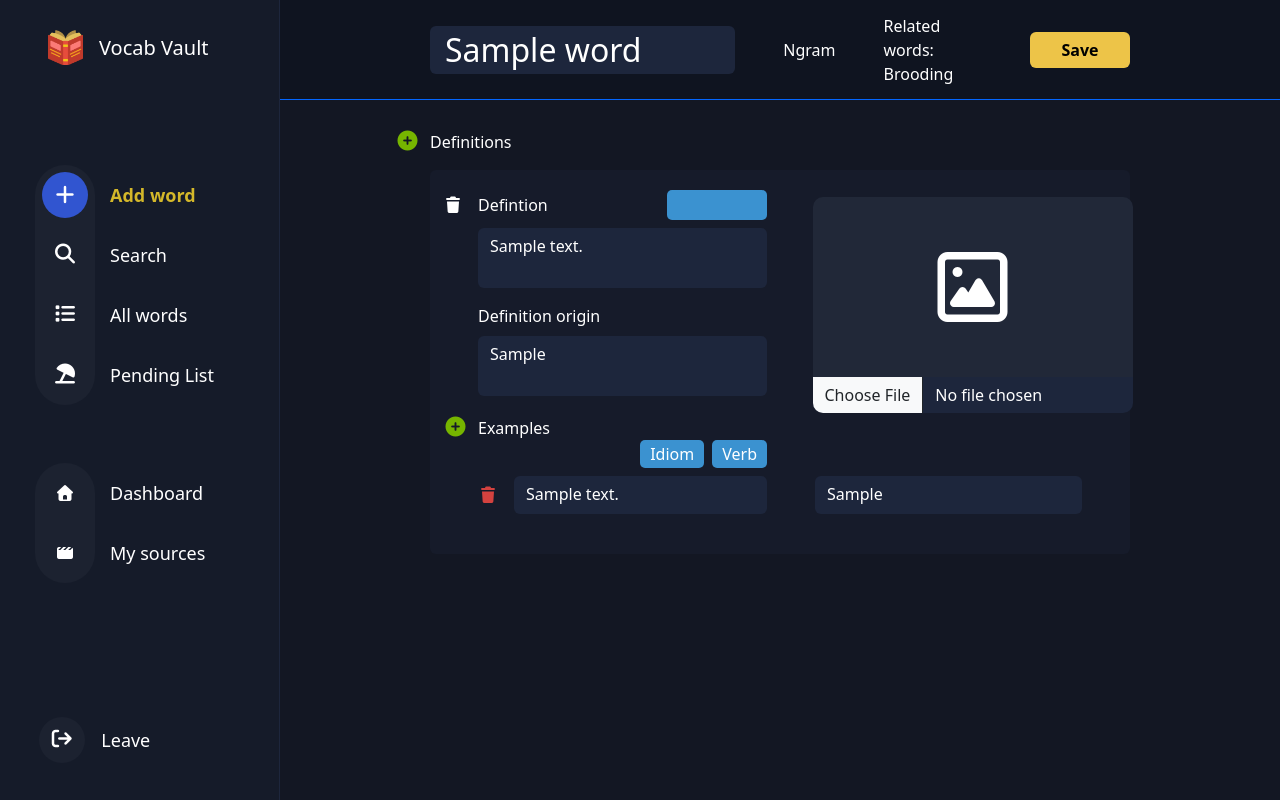
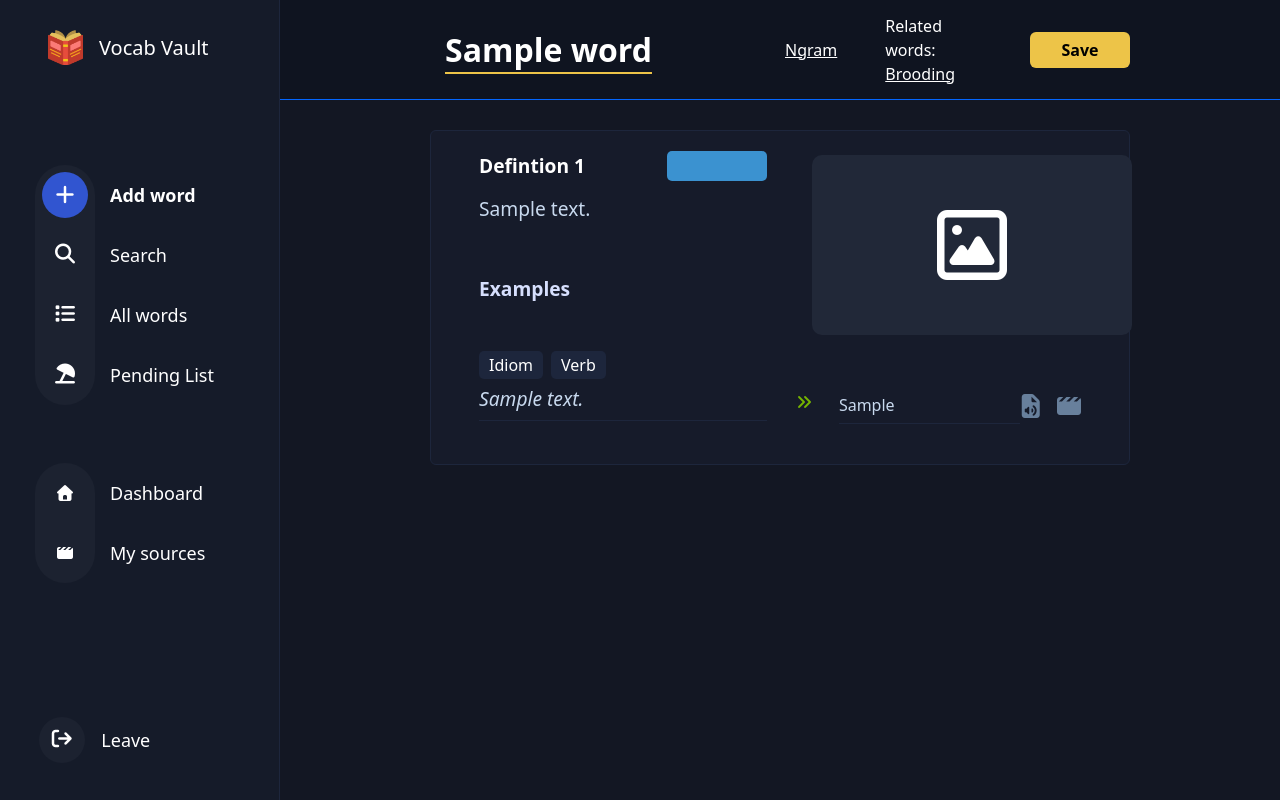
Before and after one commit to MrBean-s/Vocab-Vault, a Django app: page /lang/1/word/1 in a window 1280 px wide. Run offline with Django 5.2, Linux system fonts and the light colour scheme; tables that the repository leaves empty hold one stand-in row (values such as "Sample post"); some libraries are stand-ins or nearby versions.

Commit message:
edit mode styling

```diff
--- a/dictApp/forms.py
+++ b/dictApp/forms.py
@@ -44,7 +44,7 @@ class WordForm(forms.ModelForm):
         labels = { 'name': 'Word or phrase name'}
         widgets = {
             'name': forms.TextInput(attrs={
-                    'class': 'form-control banner-input',
+                    'class': 'form-control banner-input field-important underline-important',
                     'placeholder': 'Word name'
                 }),
         }
@@ -67,7 +67,7 @@ class DefinitionForm(forms.ModelForm):
                 attrs={
                     'rows': 2,
                     'cols': 50,
-                    'class': 'form-control resize-none',
+                    'class': 'form-control resize-none field-description',
                     'manual-required': 'true'
                 }
             ),
@@ -75,7 +75,7 @@ class DefinitionForm(forms.ModelForm):
                 attrs={
                     'rows': 2,
                     'cols': 50,
-                    'class': 'form-control resize-none',
+                    'class': 'form-control resize-none field-description',
                 }
             ),
             'image_file': forms.FileInput(
@@ -100,7 +100,7 @@ class ExampleForm(forms.ModelForm):
                 attrs={
                     'rows': 1,
                     'cols': 50,
-                    'class': 'form-control resize-none',
+                    'class': 'form-control resize-none field-quote',
                     'placeholder': 'Write an example',
                     'manual-required': 'true'
                 }
@@ -109,7 +109,7 @@ class ExampleForm(forms.ModelForm):
                 attrs={
                     'rows': 1,
                     'cols': 50,
-                    'class': 'form-control resize-none',
+                    'class': 'form-control resize-none field-explanation',
                     'placeholder': 'Explained in other words'
                 }
             ),
--- a/dictApp/static/css/sidebar.css
+++ b/dictApp/static/css/sidebar.css
@@ -1,8 +1,12 @@
 #sidebar { background-color: #151b29 !important; border-right: 1px solid #1d263c }
-.sidebar-active { background-color: #3155d0  !important; border-radius: 50%; width: 46px; height: 46px;
-        position: absolute; top: 7px; left: 7px; right: 7px; display: flex;
-        align-items: center; justify-content: center; }
-.nav-pill { background-color: #1c2230; width: 60px; height: 60px; position: relative; display: flex;
+.sidebar-active {
+        background-color: var(--color-bg-primary) !important;
+        border-radius: 50%; width: 46px; height: 46px;
+        position: absolute; top: 7px; left: 7px; right: 7px;
+        display: flex; align-items: center; justify-content: center;
+}
+
+.nav-pill { background-color: var(--color-bg-pill); width: 60px; height: 60px; position: relative; display: flex;
         align-items: center; justify-content: center;}
 .nav-pill-top { border-radius: 50% 50% 0 0; }
 .nav-pill-bottom { border-radius: 0 0 50% 50%; }
@@ -10,8 +14,8 @@
 .nav-pill-label { width: 100%; height: 60px; display: flex; align-items: center;}
 .nav-pill-left { border-radius: 50% 0 0 50% ;}
 .nav-pill-right { border-radius: 0 50% 50% 0 ;}
-.nav-circle {  background-color: #1c2230; border-radius: 50%; width: 46px; height: 46px;}
+.nav-circle {  background-color: var(--color-bg-pill); border-radius: 50%; width: 46px; height: 46px;}
 
 .nav-item { display: flex; justify-content: center; align-items: center; gap: 15px;}
-.label-active { font-weight: bold; color: #d4b82a;}
+.label-active { font-weight: bold; color: var(--color-text-primary);}
 .nav-label { cursor: pointer; font-size: 18px;}
--- a/dictApp/templates/base.html
+++ b/dictApp/templates/base.html
@@ -12,37 +12,50 @@
 		<link rel="stylesheet" href="{% static 'css/additionalBootrapClasses.css' %}">
 		<link rel="stylesheet" href="{% static 'css/sidebar.css' %}">
 		<style>
+			:root {
+				--bs-primary:          #3155d0;
+				--bs-secondary:        #68809d;
+			    --color-bg-primary:    #3155d0;
+			    --color-bg-secondary:  #68809d;
+				--color-bg-info:       #3b92d0;
+			    --color-bg-card:       #161b2a;
+				--color-bg-body:       #131723;
+			    --color-bg-input:      #1d263c;
+				--color-bg-pill:	   #1c2230;
+			    --color-text-primary:  #ffffff;
+				--color-text-secondary:#c8d9ee;
+			    --color-text-muted:    #68809d;
+				--color-btn-muted:     #68809c;
+			    --color-title:        #d6dffd;
+			    --color-success:       #76b500;
+				--color-danger:		   #d4423f;
+				--color-important:	   #edc448;
+			    --color-border:        rgba(255, 255, 255, 0.08);
+				--color-border-blue:   #0466fe;
+			}
+
 			.wireframe { border: 0px solid white; }
-			body { background: #131723; min-height: 100vh }
-			* { color: white }
+			body { background: var(--color-bg-body); min-height: 100vh }
+			* { color: var(--color-text-primary) }
 			#sidebar { z-index: 1021 }
-			.btn-primary { background-color: #3155d0 !important }
 
-			.btn-secondary { background-color: #68809d !important; border: 0 !important }
-			.btn-info { background-color: #3b92d0 !important; border: 0 !important }
-			.btn-important { background-color: #edc448 !important; border: 0 !important; color: black; font-weight: 700}
+			.btn-secondary, .btn-info, .btn-important { border: 0 !important }
+			.btn-important { background-color: var(--color-important); border: 0 !important; color: black; font-weight: 700}
 			.btn-outline-primary { border-color: #3155d0 !important;}
 			.btn-outline-primary:hover { background-color: #3155d0 !important;}
-			.btn-outline-important { border-color: #edc448 !important;}
-			.btn-outline-important:hover { background-color: #edc448 !important;}
 
-			.blue-bg { background-color: #161b2a !important }
-			.blue-bg-light { background-color: #1d263c !important}
-			.blue-line {
-				border-bottom: 1px solid #0466fe;
+			.blue-line { border-bottom: 1px solid var(--color-border-blue); }
+
+			[class*=" add-"] i, [class^="add-"] i { color: var(--color-success) }
+			[class*=" remove-"] i, [class^="remove-"] i { color: var(--color-danger) }
+			textarea:not([readonly]), input:not([readonly]) {
+			    background-color: var(--color-bg-input) !important;
+			    border: 0 !important;
+			    color: var(--color-text-primary) !important;
 			}
-			.card { background-color: #161b2a;}
-			.green-bg { background-color: #76b500; color: white }
-			.green { color: #76b500 }
-			.orange-bg { background-color: #e1653f; color: white }
-			.orange { color: #e1653f }
-			.yellow-bg { background-color: #edc448; }
-			.yellow { color: #edc448; }
+			::placeholder { color: var(--color-text-muted) !important }
 
-			[class*=" add-"] i, [class^="add-"] i { color: #76b500; }
-			[class*=" remove-"] i, [class^="remove-"] i { color: #d4423f; }
-			textarea, input { background-color: #1d263c !important; border: 0 !important; color: white !important}
-			::placeholder { color: #68809d !important }
+
 
 			/*
 			404664 – noticeably lighter, good for highlights
--- a/dictApp/templates/partial/_sidebar.html
+++ b/dictApp/templates/partial/_sidebar.html
@@ -1,6 +1,6 @@
 {% load static %}
-<div id="sidebar" class="position-fixed h-100 bg-light top-0 start-0 d-flex flex-column flex-shrink-0
-	 text-white" style="width: 280px; padding: 30px;">
+<div id="sidebar" class="position-fixed h-100 bg-light top-0 start-0 d-flex flex-column flex-shrink-0"
+  style="width: 280px; padding: 30px;">
     <div style="height:  100px;">
 
       <div class="d-flex gap-3" style="padding-left: 18px;">
--- a/dictApp/templates/word.html
+++ b/dictApp/templates/word.html
@@ -8,17 +8,58 @@
 
 		.resize-none { 	resize: none; }
 
-		.tag { background-color: #3b92d0; border-radius: 5px; padding: 2px 10px;  }
+		.tag { background-color: var(--color-bg-info); border-radius: 5px; padding: 2px 10px;  }
+
 		.def-row { background-color: #161b2a }
-		input { color: gray; }
 		.d-hidden { visibility: hidden; height: 0px !important; width: 0px !important; position: fixed !important;
     		left: -9999px !important; top: -9999px !important;}
 		.d-hidden-only { visibility: hidden !important; }
-		.banner-input { font-size: 2rem; padding: 0; padding-left: 15px; color: white;
-			border: 0px solid #0466fe !important;
+		.banner-input { font-size: 2rem; padding: 0; padding-left: 15px;}
+		.banner-input::placeholder { color: var(--color-text-primary) !important }
+		.img-input { width: 320px; border-radius: 0 0 10px 10px; }
+		.view-mode .underline-important {text-decoration: underline; text-decoration-color: var(--color-important);
+			text-underline-offset: 10px; color: var(--color-text-primary)}
+		.form-control-plaintext { caret-color: transparent; }
+		textarea[readonly]::placeholder,
+		input[readonly]::placeholder {
+		    color: transparent !important;
 		}
-		.banner-input::placeholder { color: white !important }
-		.img-input { width: 320px; border-radius: 0 0 10px 10px; }
+		.view-mode input[readonly],
+		.view-mode textarea[readonly] { background: transparent; border: none; caret-color: transparent; resize: none; }
+
+		.view-mode .edit-mode-show {
+			visibility: hidden; height: 0px !important; width: 0px !important; position: fixed !important;
+    		left: -9999px !important; top: -9999px !important;
+		}
+
+		.edit-mode .view-mode-show {
+			visibility: hidden; height: 0px !important; width: 0px !important; position: fixed !important;
+    		left: -9999px !important; top: -9999px !important;
+		}
+		.view-mode .field-important { font-weight: 700; }
+		.view-mode .field-title-accent { font-size: 1.2rem; font-weight: 700; color: var(--color-text-primary);}
+		.view-mode .field-title { font-size: 1.2rem; font-weight: 700; color: var(--color-title);}
+		.view-mode .field-description { font-size: 1.2rem; color: var(--color-text-secondary) }
+		.view-mode .field-muted { font-size: 1.2rem; font-weight: 700; color: var(--color-text-muted) }
+		.view-mode .field-quote {
+			font-style: italic;
+			font-size: 1.2rem;
+			border-bottom: 1px solid var(--color-bg-input) !important;
+			color: var(--color-text-secondary)
+		}
+
+		.view-mode .field-explanation { color: var(--color-text-secondary); border-bottom: 1px solid var(--color-bg-input) !important; }
+		.icon-muted { color: var(--color-btn-muted); }
+
+		.view-mode .tag-muted { background-color: var(--color-bg-input); }
+		.explanation-arrow { position: absolute; bottom: 10px; left: -21px;}
+		.explanation-arrow i { color: var(--color-success); }
+		.view-mode .w-75-e-100 { width: 75% !important; }
+		.edit-mode .w-75-e-100 { width: 100% !important; }
+		.image-placeholder { display: flex; justify-content: center; align-items: center; width: 320px; height: 180px; background: #212838; border-radius: 10px 10px 0 0; }
+		.view-mode .image-placeholder { border-radius: 10px; }
+		.def-row { border: 1px solid var(--color-bg-input);}
+
 	</style>
 {% endblock additionalStyles %}
 
@@ -27,23 +68,24 @@
 <!-- custom 'get_at' filter -->
 {% load custom_filters %}
 
-{% if is_edit %}
+{% if has_word %}
 	{% url 'word_edit' word_id as target_url %}
 {% else %}
 	{% url 'word' as target_url %}
 {% endif %}
 
 <div class="wireframe right-side pb-4" style="width: calc(100vw - 280px); margin-left: 280px;">
-	<form action="{{target_url}}" method="post" enctype="multipart/form-data" id="word-form" class="wireframe">
+	<form action="{{target_url}}" method="post" enctype="multipart/form-data" id="word-form"
+		class="{% if has_word %}view-mode{% else %}edit-mode{% endif %}">
 	    {% csrf_token %}
 	    <div class="d-flex justify-content-between sticky-top blue-line" style="background-color: #0f1420;
 	    	padding: 30px 150px 30px 150px; height: 100px;">
 		    <div class="wireframe d-flex gap-5 align-items-center w-75">
 		    	<div class="wireframe">
-		    		<div> {{word_form.name}}</div>
+		    		{{word_form.name}}
 		    	</div>
-		    	<div>Ngram</div>
-		    	<div> Related words: <div>Brooding</div>
+		    	<div style="text-decoration: underline;">Ngram</div>
+		    	<div> Related words: <div style="text-decoration: underline;">Brooding</div>
 		    	</div>
 		    </div>
 		    <div class="wireframe">
@@ -54,7 +96,7 @@
 		    </div>
 		</div>
 		<div style="padding: 30px 150px">
-			<div class="position-relative mb-3">
+			<div class="position-relative mb-3 edit-mode-show">
 				<a class="position-absolute add-definition-item" style="left: -35px"
 					onclick="addDefinition(); return false;">
 					<i class="fa-solid fa-circle-plus fs-5"></i>
@@ -70,9 +112,12 @@
 				</div>
 				{% endif %}
 		        	{% with def_index=forloop.counter0 %}
-		            <div class="def-row pb-3 mb-4 rounded{%if forloop.last%} d-hidden{%endif%}"
+		            <div class="def-row pb-3 mb-4 rounded{%if forloop.last%} d-hidden{%endif%} position-relative"
 		            	data-def-index="{{ def_index }}"
 		            	data-is-prototype="{% if forloop.last %}true{% else %}false{%endif%}">
+						<div class="position-absolute">
+
+						</div>
 		            	<div class="d-flex w-100">
 		            		<div class="wireframe w-55 px-5 pt-1 position-relative">
 			            	    {{ def_form.id }}
@@ -83,21 +128,23 @@
 			            	    <div class="mb-3">
 			            	    	<div class="d-flex justify-content-between align-items-center mt-3 mb-2
 			            	    		position-relative">
-		            	    			<label for="def_form.description.id_for_label" class="form-label m-0">
-											{{ def_form.description.label }}
+
+										<label for="def_form.description.id_for_label" class="form-label m-0
+											field-title-accent">
+											{{ def_form.description.label }} {{forloop.counter}}
 										</label>
+
 										<div class="tag" style="width: 100px; height: 30px;">
 										</div>
 
 										<a class="position-absolute
-											remove-definition-item"
-											style="left: -35px;"
+											remove-definition-item edit-mode-show"
+											style="left: -32px;"
 					            			href="#" data-def-index="{{ def_index }}"
 					            	    	onclick="removeDefinition(this); return false;">
 
-											<i class="fa-solid fa-trash"></i>
+											<i class="fa-solid fa-trash fs-6" style="color: var(--color-danger)"></i>
 										</a>
-
 		            	    		</div>
 		            	    		{% if forloop.last %}
 									    {{ def_form.description }}
@@ -107,8 +154,8 @@
 									{{ def_form.description.errors }}
 			            	    </div>
 
-			            	    <div class="mb-3">
-			            	    	<label for="def_form.origin.id_for_label" class="form-label">
+			            	    <div class="mb-3 edit-mode-show">
+			            	    	<label for="def_form.origin.id_for_label" class="form-label field-title">
 			            	    		{{ def_form.origin.label }}
 			            	    	</label>
 			            	    	{{ def_form.origin }}
@@ -116,34 +163,29 @@
 			            	    </div>
 
 			            	    <div class="d-flex
-			            	    	position-relative pt-1">
-			            	    	<div class="position-absolute" style="left: -35px">
+			            	    	position-relative">
+			            	    	<div class="position-absolute edit-mode-show" style="left: -35px">
 			            	    		<a class="add-example-item" href="#" data-def-index="{{ def_index }}"
 			            	    		onclick="addExample(this, 'true'); return false;">
 											<i class="fa-solid fa-circle-plus fs-5"></i>
 										</a>
 									</div>
-			            	    	Examples
+			            	    	<div class="field-title">Examples</div>
 			            		</div>
 							</div>
-
 							<div class="wireframe w-45 d-flex justify-content-center align-items-center">
-								<div class="wireframe">
-<!-- 									<img src="{% static 'images/Image-not-found.png' %}"
-										style="width: 320px; height: 180px;" /> -->
-									<!-- some kind of if not img -->
-									<div style="width: 320px; height: 180px; background: #212838;
-										border-radius: 10px 10px 0 0" class="d-flex justify-content-center
-										align-items-center">
+								<div class="wireframe p-4 pb-0">
+									<div class="image-placeholder">
 										<i class="fa-regular fa-image" style="font-size: 80px;"></i>
 									</div>
-									<div class="wireframe h-15 d-flex justify-content-center align-items-center gap-3">
+									<div class="edit-mode-show wireframe h-15 d-flex justify-content-center align-items-center gap-3">
 			                			{{ def_form.image_file }}
 			                			{{ def_form.image_file.errors }}
 			                		</div>
 								</div>
 		            		</div>
 		                </div>
+						<div class="pt-3 view-mode-show"></div>
 		                <div class="d-flex">
 		                	<!-- Examples for this definition -->
 			                {% with ex_fs=example_formsets|get_at:def_index %}
@@ -165,15 +207,18 @@
 									                   {% if forloop.last %}checked{% endif %} class="d-hidden">
 
 			                                <div class="wireframe w-100 pb-4 d-flex">
-			                                	<div class="w-55 px-5">
-					                                <div class="d-flex justify-content-end gap-2">
-					                                	<div class="tag">Idiom</div>
-					                                	<div class="tag">Verb</div>
+			                                	<div class="px-5 w-55">
+					                                <div class="d-flex justify-content-{%if has_word%}between{%else%}end{%endif%}">
+														<div class="d-flex gap-2">
+															<div class="tag tag-muted">Idiom</div>
+					                                		<div class="tag tag-muted">Verb</div>
+														</div>
 					                                </div>
-					                                <div class="d-flex align-items-center gap-3 pt-2">
+													<div class="pt-2 edit-mode-show"></div>
+					                                <div class="d-flex align-items-center gap-3">
 														<a href="#" data-def-index="{{def_index}}"
 															data-ex-index="{{ forloop.counter0 }}"
-															class="remove-example-item"
+															class="remove-example-item edit-mode-show"
 				            	    						onclick="removeExample(this); return false;">
 				            	    						<i class="fa-solid fa-trash"></i>
 				            	    					</a>
@@ -185,14 +230,23 @@
 					                                	{{ ex_form.description.errors }}
 					                            	</div>
 					                            </div>
-					                            <div class="w-45 pe-5">
+					                            <div class="pe-5 ps-4 position-relative" style="width: 45% !important;">
+													<div class="explanation-arrow">
+														<i class="fa-solid fa-angles-right"></i>
+													</div>
 					                            	<div class="d-flex justify-content-end gap-2" style="visibility: hidden;">
 					                                	<div class="tag">Idiom</div>
 					                                	<div class="tag">Verb</div>
 					                                </div>
-					                                <div class="pt-2 w-100">
-					                                	{{ ex_form.explanation }}
-					                                	{{ ex_form.explanation.errors }}
+					                                <div class="pt-2 d-flex">
+														<div class="w-75-e-100">
+															{{ ex_form.explanation }}
+					                                		{{ ex_form.explanation.errors }}
+														</div>
+														<div class="w-25 d-flex gap-3 justify-content-end align-items-center view-mode-show">
+															<i class="fa-solid fa-file-audio fs-4 icon-muted"></i>
+															<i class="fa-solid fa-clapperboard fs-4 icon-muted"></i>
+														</div>
 					                                </div>
 					                            </div>
 			                                </div>
@@ -300,8 +354,18 @@
 	}
 
 	document.addEventListener('DOMContentLoaded', function() {
-	    // Reset all forms to their default values on page load
 	    document.querySelectorAll('form').forEach(form => form.reset());
 	});
+
+	{% if not has_word %}
+		addDefinition();
+	{% else %}
+		document.querySelectorAll('input:not([type="hidden"]), textarea').forEach(el => {
+		    el.readOnly = true;
+		    el.classList.remove('form-control');
+		    el.classList.add('form-control-plaintext');
+		});
+	{% endif %}
+
 </script>
 {% endblock additionalScripts %}
--- a/dictApp/views.py
+++ b/dictApp/views.py
@@ -148,7 +148,7 @@ def word(request, lang_id, word_id=None):
 		'word_form': word_form,
 		'def_formset': def_formset,
 		'example_formsets': example_formsets,
-		'is_edit': word is not None,
+		'has_word': word is not None,
 		'word_id': word_id,
 		'lang_id': lang_id,
 	})
```
